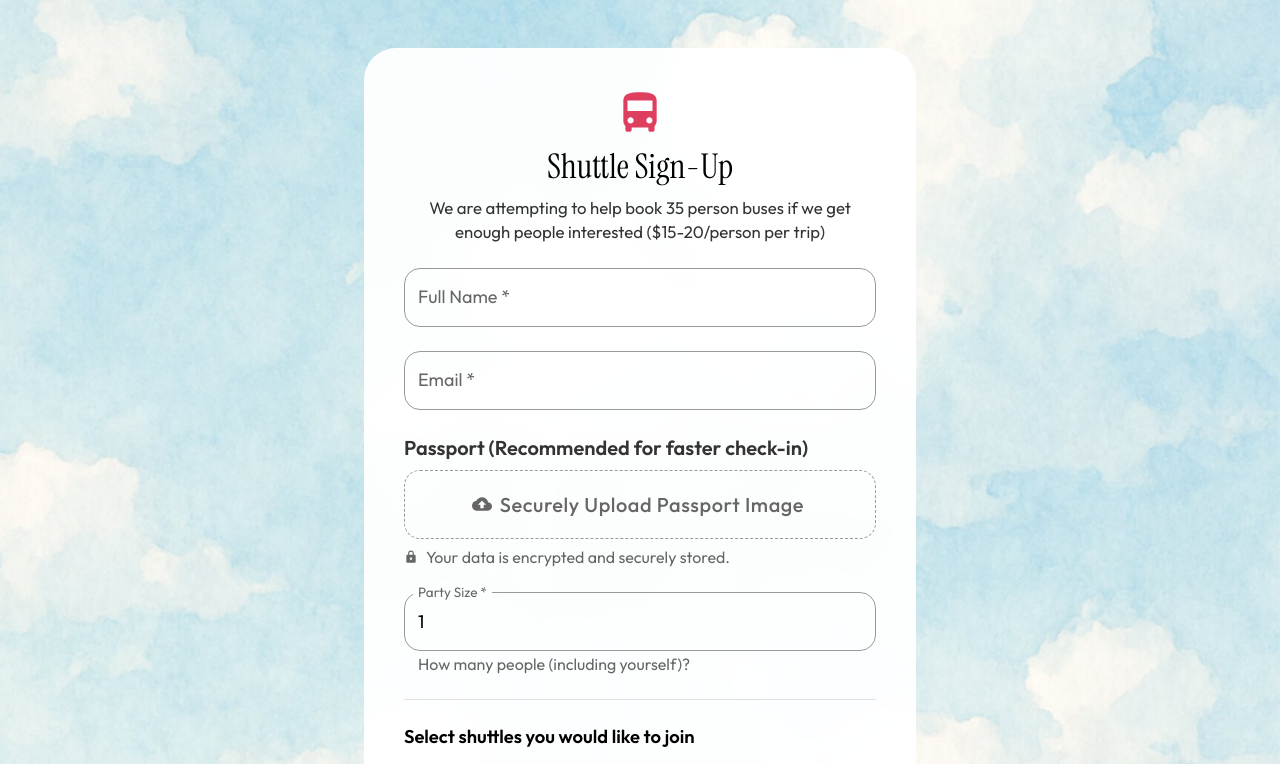
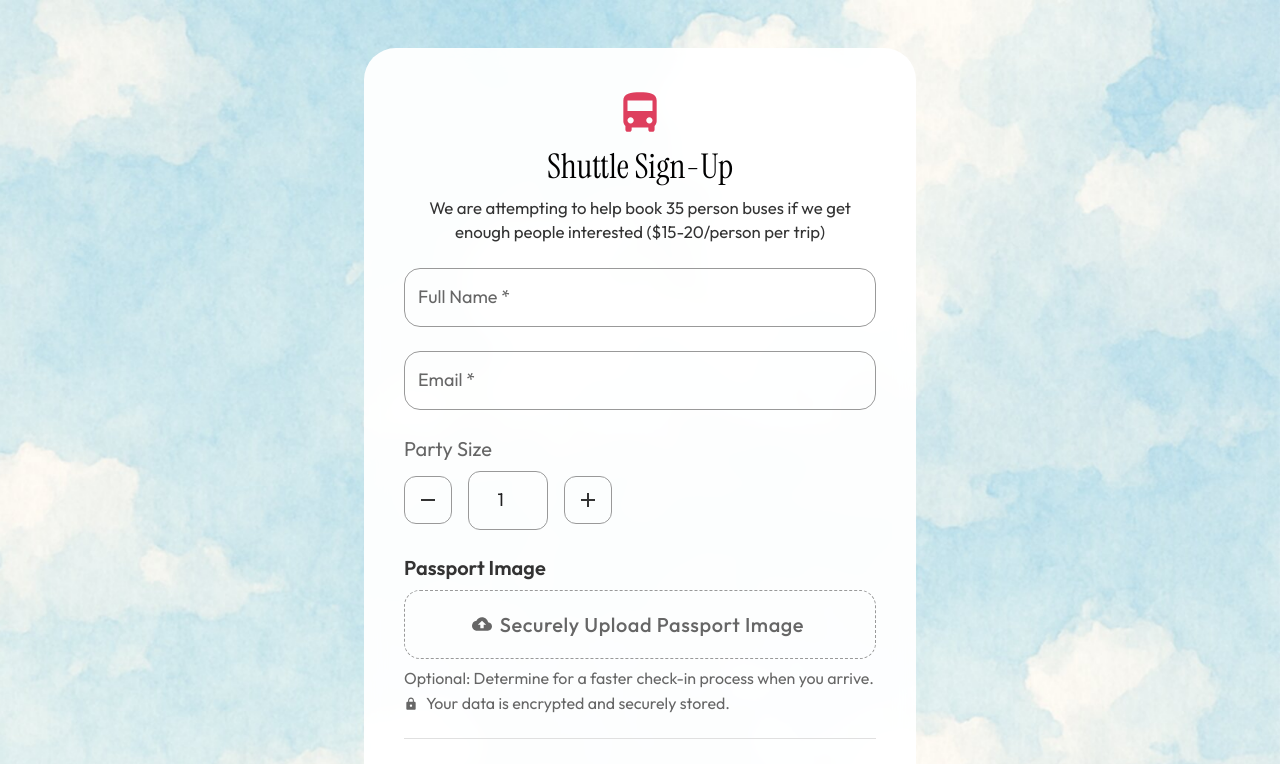
Before and after one commit to kghumaan/phera, a Next.js app: page /1/travel-form in a window 1280 px wide. Shown: the top 764 px of the page. Built offline with nearby package versions, Linux system fonts and the light colour scheme; no server answers; what @mui/material-nextjs would draw is missing.

Commit message:
fix: improve travel form party size ui and passport text

```diff
--- a/app/(guest)/[weddingSlug]/travel-form/page.tsx
+++ b/app/(guest)/[weddingSlug]/travel-form/page.tsx
@@ -16,7 +16,7 @@ import {
   Divider,
   alpha,
 } from '@mui/material';
-import { DirectionsBus, CheckCircle, WhatsApp, CloudUpload, Lock } from '@mui/icons-material';
+import { DirectionsBus, CheckCircle, WhatsApp, CloudUpload, Lock, Add, Remove } from '@mui/icons-material';
 import { submitTravelSignup } from '@/lib/supabase/travel-service';
 import { uploadPassportImage } from '@/lib/supabase/storage-service';
 import OptimizedBackground from '@/components/ui/OptimizedBackground';
@@ -398,10 +398,75 @@ export default function TravelFormPage() {
                   }}
                 />
 
+                {/* Party Size */}
+                <Box>
+                    <Typography gutterBottom sx={{ color: '#666' }}>
+                        Party Size
+                    </Typography>
+                    <Stack direction="row" alignItems="center" spacing={2}>
+                        <Button
+                            variant="outlined"
+                            sx={{
+                                minWidth: '48px',
+                                width: '48px',
+                                height: '48px',
+                                borderRadius: '12px',
+                                borderColor: '#999',
+                                color: '#333',
+                                '&:hover': { borderColor: '#DE3F5E', color: '#DE3F5E' }
+                            }}
+                            onClick={() => handleInputChange('party_size', Math.max(1, formData.party_size - 1))}
+                        >
+                            <Remove />
+                        </Button>
+                        <TextField
+                            sx={{
+                                width: '80px',
+                                '& .MuiOutlinedInput-root': {
+                                    borderRadius: '12px',
+                                    textAlign: 'center',
+                                    '& fieldset': { borderColor: '#999' },
+                                    '&.Mui-focused fieldset': { borderColor: '#DE3F5E' },
+                                },
+                                '& input': { textAlign: 'center' }
+                            }}
+                            value={formData.party_size}
+                            onChange={(e) => {
+                                const val = e.target.value;
+                                if (val === '') {
+                                    handleInputChange('party_size', 0); // Handle empty as 0 temporarily
+                                } else {
+                                    const num = parseInt(val);
+                                    if (!isNaN(num)) handleInputChange('party_size', num);
+                                }
+                            }}
+                            onBlur={() => {
+                                if (formData.party_size < 1) handleInputChange('party_size', 1);
+                            }}
+                            inputProps={{ min: 1, type: 'number', style: { textAlign: 'center' } }}
+                        />
+                         <Button
+                            variant="outlined"
+                            sx={{
+                                minWidth: '48px',
+                                width: '48px',
+                                height: '48px',
+                                borderRadius: '12px',
+                                borderColor: '#999',
+                                color: '#333',
+                                '&:hover': { borderColor: '#DE3F5E', color: '#DE3F5E' }
+                            }}
+                            onClick={() => handleInputChange('party_size', formData.party_size + 1)}
+                        >
+                            <Add />
+                        </Button>
+                    </Stack>
+                </Box>
+
                 {/* Passport Upload */}
                 <Box>
                   <Typography variant="subtitle2" sx={{ mb: 1, fontWeight: 600, color: '#333' }}>
-                    Passport (Recommended for faster check-in)
+                    Passport Image
                   </Typography>
                   <Button
                     component="label"
@@ -435,75 +500,16 @@ export default function TravelFormPage() {
                       }}
                     />
                   </Button>
-                  <Stack direction="row" alignItems="center" spacing={1} sx={{ mt: 1 }}>
+                  <Typography variant="caption" sx={{ display: 'block', mt: 1, color: '#666', lineHeight: 1.4 }}>
+                     Optional: Determine for a faster check-in process when you arrive.
+                  </Typography>
+                  <Stack direction="row" alignItems="center" spacing={1} sx={{ mt: 0.5 }}>
                      <Lock sx={{ fontSize: 14, color: '#666' }} />
                      <Typography variant="caption" sx={{ color: '#666' }}>
                         Your data is encrypted and securely stored.
                      </Typography>
                   </Stack>
                 </Box>
-
-                {/* Party Size */}
-                <TextField
-                  fullWidth
-                  type="number"
-                  label="Party Size"
-                  value={formData.party_size}
-                  onChange={(e) => handleInputChange('party_size', parseInt(e.target.value) || 1)}
-                  error={!!errors.party_size}
-                  helperText={errors.party_size || 'How many people (including yourself)?'}
-                  disabled={loading}
-                  required
-                  inputProps={{ min: 1, max: 20 }}
-                  sx={{
-                    '& .MuiOutlinedInput-root': {
-                      borderRadius: '16px',
-                      fontSize: { xs: '1rem', md: '1.125rem' },
-                      color: '#000000',
-                       '& fieldset': {
-                         borderColor: '#999999',
-                      },
-                      '&:hover fieldset': {
-                        borderColor: '#666666',
-                      },
-                      '&.Mui-focused fieldset': {
-                        borderColor: '#DE3F5E',
-                      },
-                    },
-                    '& .MuiInputLabel-root': {
-                      fontSize: { xs: '1rem', md: '1.125rem' },
-                       color: '#666666',
-                      '&.Mui-focused': {
-                        color: '#DE3F5E',
-                      },
-                    },
-                    '& .MuiInputBase-input': {
-                      color: '#000000',
-                      '&:-webkit-autofill': {
-                        WebkitBoxShadow: '0 0 0 1000px white inset !important',
-                        WebkitTextFillColor: '#000000 !important',
-                        caretColor: '#000000',
-                        borderRadius: 'inherit',
-                        transition: 'background-color 5000s ease-in-out 0s',
-                      },
-                      '&:-webkit-autofill:hover': {
-                        WebkitBoxShadow: '0 0 0 1000px white inset !important',
-                        WebkitTextFillColor: '#000000 !important',
-                      },
-                      '&:-webkit-autofill:focus': {
-                        WebkitBoxShadow: '0 0 0 1000px white inset !important',
-                        WebkitTextFillColor: '#000000 !important',
-                      },
-                      '&:-webkit-autofill:active': {
-                        WebkitBoxShadow: '0 0 0 1000px white inset !important',
-                        WebkitTextFillColor: '#000000 !important',
-                      },
-                    },
-                    '& .MuiFormHelperText-root': {
-                      color: '#666666'
-                    }
-                  }}
-                />
 
                 <Divider sx={{ my: 1, borderColor: '#E0E0E0' }} />
 
```
